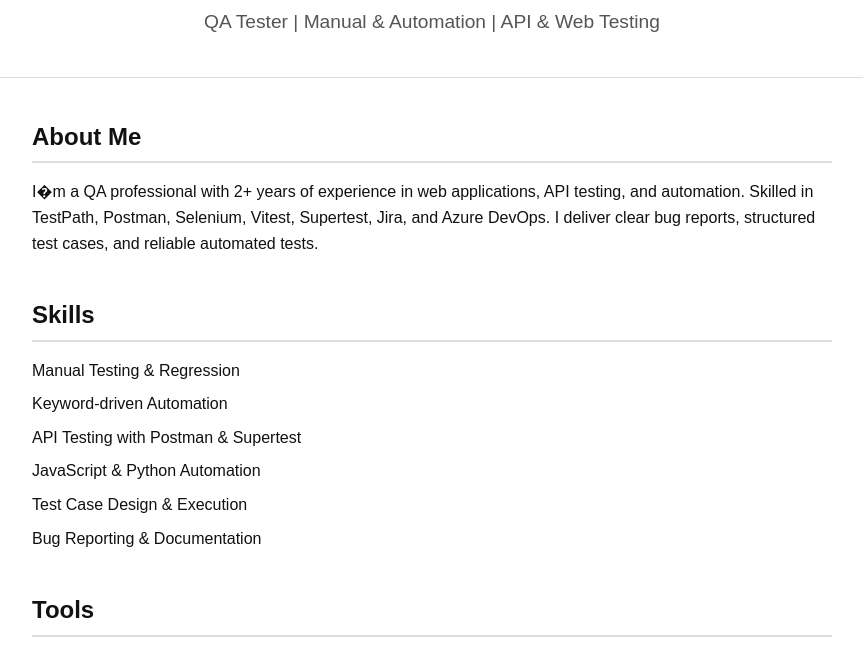
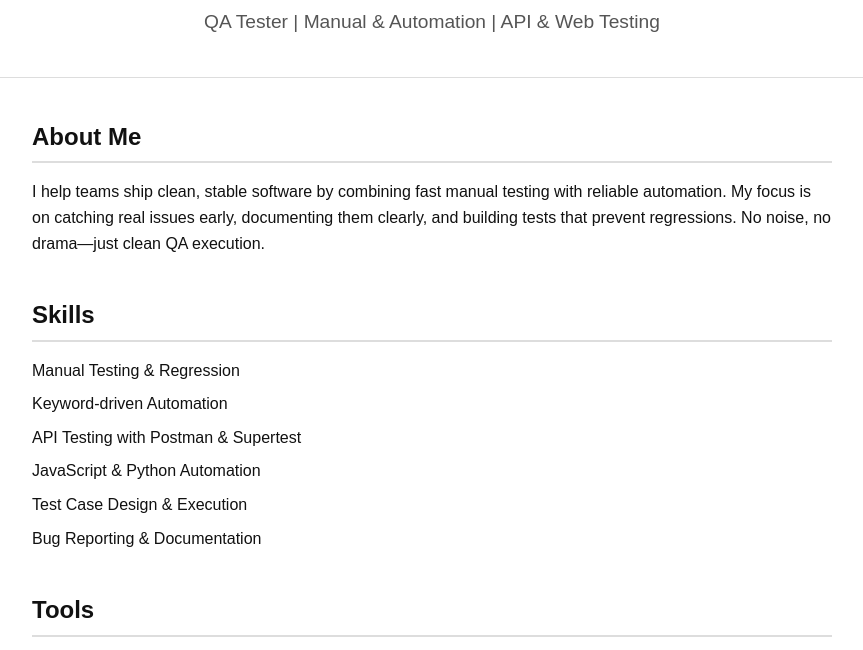
Before and after one commit to PedroNascimento11/qa-portfolio, a plain HTML site: page index.html in a window 1280 px wide. Shown: the part 126-776 px from the top of the page, without its empty margins (208-1071 px from the left). Drawn offline with Linux system fonts and the light colour scheme.

Commit message:
Update About Me and CTA

```diff
--- a/index.html
+++ b/index.html
@@ -92,7 +92,11 @@
 
     <section>
         <h2>About Me</h2>
-        <p>I�m a QA professional with 2+ years of experience in web applications, API testing, and automation. Skilled in TestPath, Postman, Selenium, Vitest, Supertest, Jira, and Azure DevOps. I deliver clear bug reports, structured test cases, and reliable automated tests.</p>
+        <p>
+            I help teams ship clean, stable software by combining fast manual testing with reliable automation.
+            My focus is on catching real issues early, documenting them clearly, and building tests that prevent regressions.
+            No noise, no drama—just clean QA execution.
+        </p>
     </section>
 
     <section>
```
